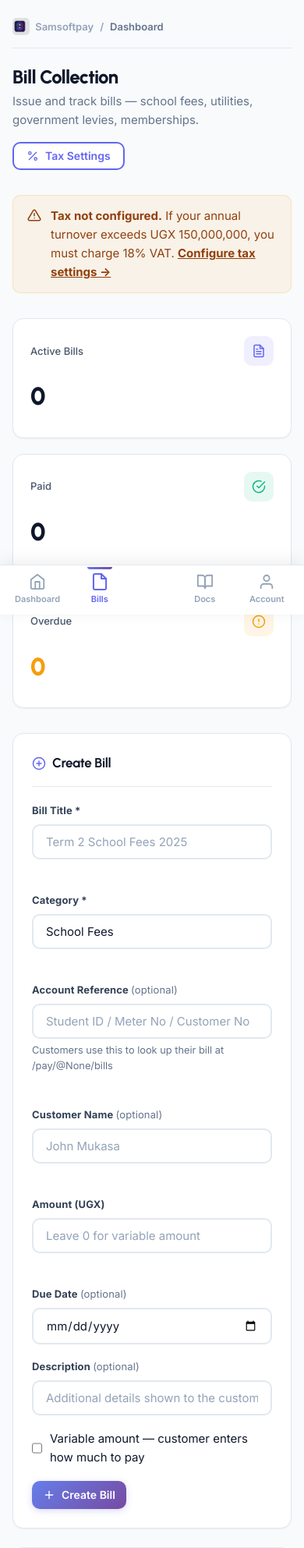
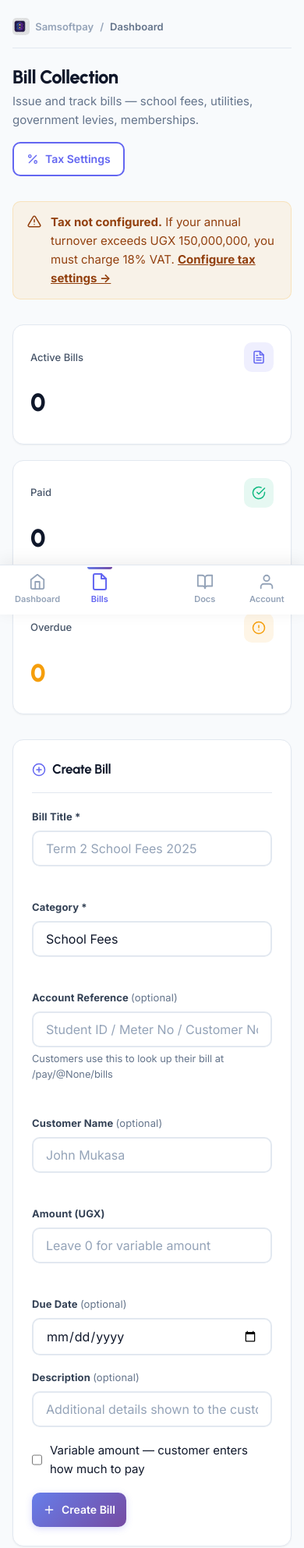
Before and after one commit to smugabi-ugx/samsoftpay, a Flask app: page /dashboard/bills in a window 390 px wide. Shown: the part 56-2041 px from the top of the page at 78% size. Run offline with Flask 3, Linux system fonts and the light colour scheme; the visitor is signed in with stand-in values (Sample User, id 1); data that the repository does not hold is empty; some libraries are stand-ins or nearby versions.

Commit message:
Mobile pass: forms fill naturally, instant taps, 44px tap targets
- Inputs/selects/textareas become 16px on mobile so iOS no longer auto-zooms the
  page when a field is focused — forms now fill at natural scale.
- touch-action:manipulation on controls: removes the 300ms tap delay and the
  accidental double-tap zoom, so taps feel instant.
- min-height:44px on buttons and nav/bottom-nav items (Apple/Google tap minimum).
- html overflow-x:hidden + body width:100% to belt-and-braces against any
  horizontal overflow that would make the browser shrink the page out.

```diff
--- a/app/templates/base.html
+++ b/app/templates/base.html
@@ -40,11 +40,13 @@
     }
 
     *,*::before,*::after{box-sizing:border-box;margin:0;padding:0}
-    html{-webkit-tap-highlight-color:transparent;}
+    html{-webkit-tap-highlight-color:transparent;overflow-x:hidden;}
+    /* Instant taps on controls: no 300ms delay, no accidental double-tap zoom */
+    button,a,input,select,textarea,label,[role="button"]{touch-action:manipulation;}
     body{
       font-family:'Inter',-apple-system,BlinkMacSystemFont,"Segoe UI",Roboto,sans-serif;
       background:var(--gray-50);color:var(--gray-900);line-height:1.6;font-size:15px;
-      -webkit-font-smoothing:antialiased;overflow-x:hidden;
+      -webkit-font-smoothing:antialiased;overflow-x:hidden;width:100%;
     }
     /* Urbanist for all headings — matches landing page quality */
     h1,h2,h3,h4,h5{font-family:'Urbanist',sans-serif;letter-spacing:-.02em;}
@@ -612,6 +614,11 @@
       #scroll-top{bottom:calc(var(--bottom-nav-h) + 16px);}
       .stats-grid{grid-template-columns:repeat(2,1fr);}
       .page-title{font-size:1.5rem;}
+      /* Forms fill naturally on mobile: 16px stops iOS auto-zooming on focus */
+      .form-input,.form-select,.form-textarea,input,select,textarea{font-size:16px;}
+      /* Comfortable tap targets (Apple/Google minimum is 44px) */
+      .btn{min-height:44px;}
+      .nav-link,.bn-item{min-height:44px;}
     }
     @media(max-width:400px){
       .stats-grid{grid-template-columns:1fr;}
```
